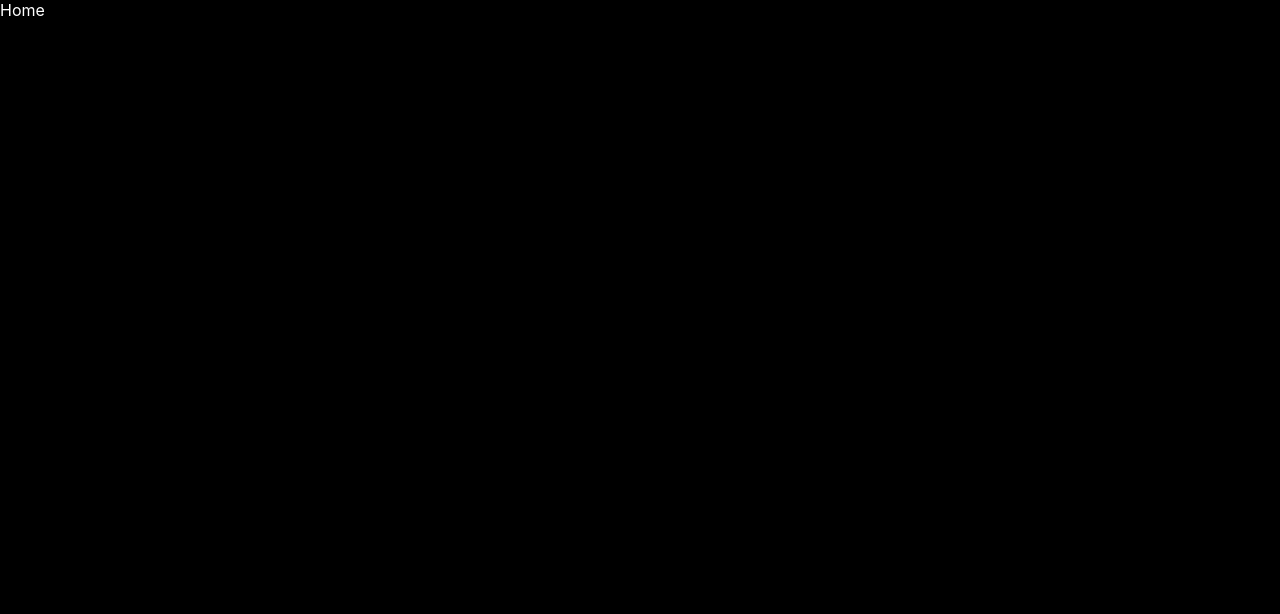
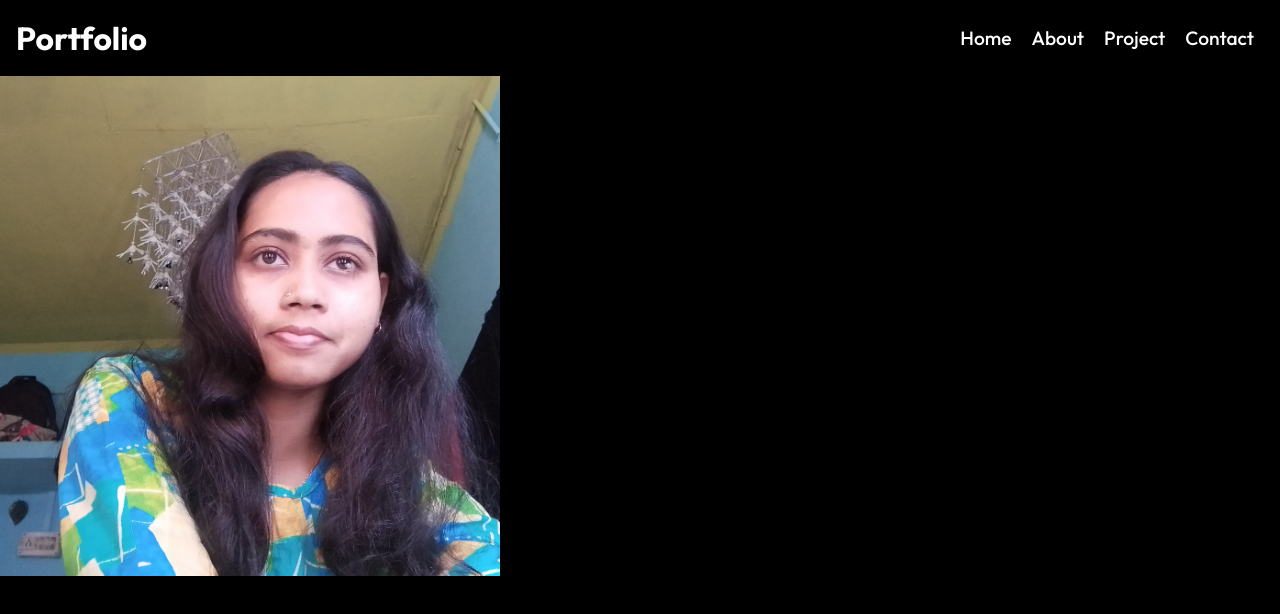
Before and after one commit to SB2318/portfolio-sb2318, a React (Create React App) app: page / in a window 1280 px wide. Shown: the top 614 px of the page. Built offline with nearby package versions, Linux system fonts and the light colour scheme.

Commit message:
Todays task->20.01.2023

```diff
--- /dev/null
+++ b/src/components/HomeHero.js
@@ -0,0 +1,22 @@
+import "./hero.css";
+import React from 'react'
+import IntroImg from '../assets/humsakal1.jpg'
+
+const HomeHero = () => {
+  return (
+    <div classname="heroImg">
+
+        <div className="mask">
+
+            <img className="into-img" src={IntroImg} alt="Susmita Bhattacharya" width="500" height="500"/>
+        </div>
+
+        <div className="content">
+            <p></p>
+        </div>
+
+    </div>
+  )
+}
+
+export default HomeHero
--- a/src/components/NavBar.js
+++ b/src/components/NavBar.js
@@ -1,13 +1,44 @@
 import "./navbar.css";
+import { Link } from 'react-router-dom';
+import React,{useState} from 'react'
+import {FaBars,FaTimes} from "react-icons/fa";
 
-import React from 'react'
 
 const NavBar = () => {
+
+  const [navClick, setNavClick] = useState(false);
+
+  const handleClick= ()=>{
+    setNavClick(!navClick);
+  }
+
   return (
     <div className="header">
-        <link to={"/"}>
+        <Link to={"/"}>
             <h1>Portfolio</h1>
-        </link>
+        </Link>
+        <ul className={navClick ? "nav-menu active":"nav-menu"}>
+         <li>
+          <Link to="/">Home</Link>
+         </li>
+         <li>
+          <Link to="/about">About</Link>
+         </li>
+         <li>
+          <Link to="/project">Project</Link>
+         </li>
+         <li>
+          <Link to="/contact">Contact</Link>
+         </li>
+        </ul>
+
+        <div className="hamburger" onClick={handleClick}>
+
+         {navClick ?
+         (<FaTimes size={20} style={{color:"#fff"}}/>
+         ): (<FaBars size={20} style={{color:"#fff"}}/>)}
+
+        </div>
     </div>
   )
 }
--- a/src/components/navbar.css
+++ b/src/components/navbar.css
@@ -0,0 +1,67 @@
+body {
+    background: black;
+    color:white;
+}
+
+.header{
+
+  display: flex;
+  align-items: center;
+  justify-content: space-between;
+  padding: 1rem;
+}
+
+.nav-menu{
+  display: flex;
+}
+
+.nav-menu li{
+
+  padding:0, 1rem;
+  margin: 10px;                /* NEW */
+}
+
+.nav-menu li a{
+  font-size: 1.2rem;
+  font-weight: 500;
+}
+
+.hamburger{
+  display: none;
+}
+
+/*Support for mobile devices*/
+@media screen and (max-width: 1040px){
+
+  .nav-menu{
+    flex-direction: column;
+    justify-content:center;
+    align-items: center;
+    width:100%;
+    height:100vh;
+    background: rgba(0,0,0,0.9);
+    position:absolute;
+    top:0;
+    left:-100%;
+    z-index:-3;
+    transition: 0.3s;
+  }
+
+  .nav-menu.active{
+
+    left:0;
+  }
+
+  .nav-menu li{
+    padding: 1rem,0;
+  }
+
+  .nav-menu li a{
+    font-size: 2rem;
+  }
+
+  .hamburger{
+    display: initial;
+  }
+
+}
--- a/src/index.css
+++ b/src/index.css
@@ -1,15 +1,43 @@
-body {
-     margin:0;
-     font-family:  -apple-system, BlinkMacSystemFont, 'Segoe UI', Roboto, Oxygen,
-     Ubuntu, Cantarell, 'Open Sans', 'Helvetica Neue', sans-serif;
+@import url('https://fonts.googleapis.com/css2?family=Outfit:wght@100;200;300;400;500;600;700;800;900&display=swap');
 
-     -webkit-font-smoothing: antialiased;
-     -moz-osg-font-smoothing: grayscale;
-    background: black;
-    color: white;
+*{
+    box-sizing: border-box;
+    margin: 0;
+    padding: 0;
+    font-family: 'Outfit', sans-serif;
 }
 
-code{
+body{
+    background: black;
+}
 
-    font-family: source-code-pro,Menlo,Monaco,Consolas,'Courier New',monospace;
+h1,h2,h4,p,a{
+    color: #fff;
+    text-decoration: none;
 }
+
+ul{
+    list-style-type: none;
+}
+
+.btn{
+
+    padding: 12px,32px;
+    font-size: 1rem;
+    text-transform: uppercase;
+    background: rgb(248,217,15);
+    color: #222;
+    border: 1px,solid,#fff;
+    font-weight: 600;
+    cursor: pointer;
+}
+
+.btn-light{
+    background: transparent;
+    color:#fff;
+}
+.btn:hover{
+    background: rgba(255,255,255,0.2);
+    color:#fff;
+    transition: 0.3s;
+}
--- a/src/routes/Home.js
+++ b/src/routes/Home.js
@@ -1,8 +1,13 @@
-import React from 'react'
+import React from 'react';
+import NavBar from "../components/NavBar";
+import HomeHero from "../components/HomeHero";
 
 const Home = () => {
   return (
-    <div>Home</div>
+    <div>
+      <NavBar />
+      <HomeHero/>
+    </div>
   )
 }
 
```
Also changed, not shown: src/components/hero.css (added).
